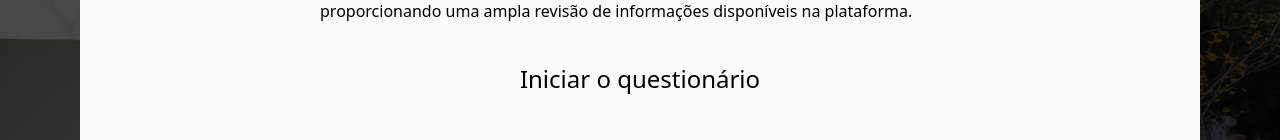
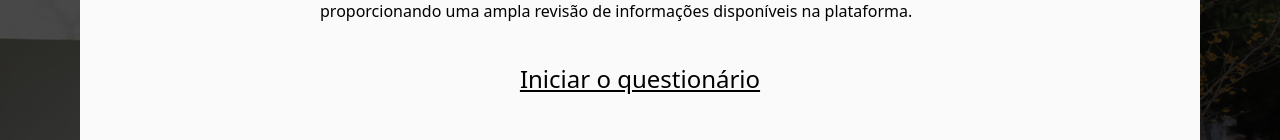
Before and after one commit to OVasconceloss/dac-website-23-24, a React (Vite) app: page /quizz in a window 1280 px wide. Shown: the part 921-1061 px from the top of the page. Built offline with nearby package versions, Linux system fonts and the light colour scheme.

Commit message:
:lipstick: feat: change the style of the link to the form

```diff
--- a/src/pages/quizz.jsx
+++ b/src/pages/quizz.jsx
@@ -18,7 +18,7 @@ const Quizz = () => {
                     proporcionando uma ampla revisão de informações disponíveis na plataforma.
                 </p>
                 <div className="my-10 text-center">
-                    <a href="https://38pwgy1rimv.typeform.com/to/lgq3PaEb" target={"_blank"} className="text-2xl">Iniciar o questionário</a>
+                    <a href="https://38pwgy1rimv.typeform.com/to/lgq3PaEb" target={"_blank"} className="text-2xl transition-all underline hover:text-green-500">Iniciar o questionário</a>
                 </div>
           </article>
         </section>
```
